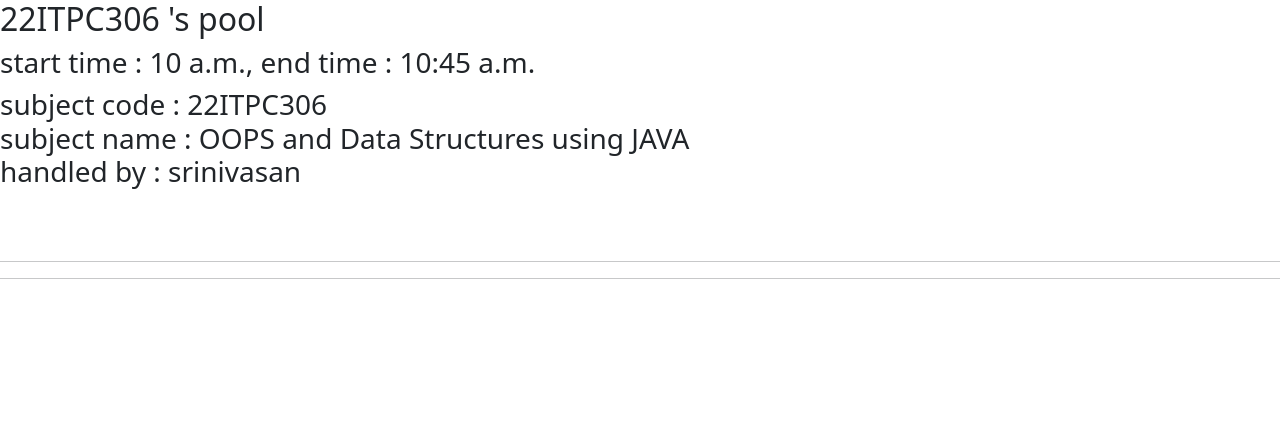
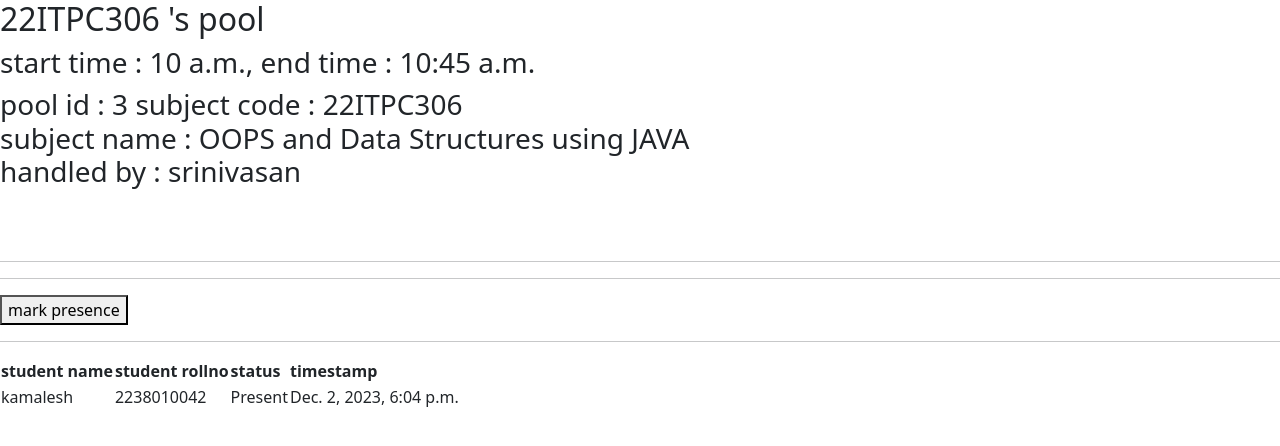
Before and after one commit to Senthilsk10/Attendance-Portal, a Django app: page /Student/view/pool/3/ in a window 1280 px wide. Shown: the top 446 px of the page. Run offline with Django 4.2, Linux system fonts and the light colour scheme; data comes from the database, SQL or seed files in the repository; both versions use the stored data as it was after the commit; some libraries are stand-ins or nearby versions.

Commit message:
added route for adding presence to a pool
added a button to mark the students presence to a given pool next we have to

hide or show that button to user bases on the conditions they are able to able to mark presence or not with ipcheck and reeducing the duplicate entry into same pool and location acces

```diff
--- a/src/attendanceportal/student/urls.py
+++ b/src/attendanceportal/student/urls.py
@@ -1,7 +1,8 @@
 from django.urls import path
-from .views import student,pool_view
+from .views import student,pool_view,get_attendance
 
 urlpatterns = [
     path('profile/',student.as_view(),name = "student"),
-    path('view/pool/<int:pk>/',pool_view.as_view(),name = "student_pool_view")
+    path('view/pool/<int:pk>/',pool_view.as_view(),name = "student_pool_view"),
+    path("markPresence/",get_attendance,name = "mark_presence"),
 ]
--- a/src/attendanceportal/student/views.py
+++ b/src/attendanceportal/student/views.py
@@ -1,6 +1,7 @@
-from django.shortcuts import render
-from user.models import User,attendance_pool,subject
+from django.shortcuts import render,redirect
+from user.models import User,attendance_pool,subject,attendance
 from django.views import View
+from django.http import JsonResponse
 # Create your views here.
 class student(View):
     def get(self, request, *args, **kwargs):
@@ -15,5 +16,26 @@ class pool_view(View):
     def get(self, request, *args, **kwargs):
         pk = kwargs.get('pk')
         current_pool = attendance_pool.objects.get(id = pk)
+        result_data = attendance.objects.filter(pool = current_pool)
         template_name = "student_pool_view.html"
-        return render(request,template_name, {"pool":current_pool})
+        return render(request,template_name, {"pool":current_pool,"result_data":result_data})
+
+
+def get_attendance(request):#exception arises as anonymous user userid doesnot exists so handle it
+    if request.method == 'POST':
+        id = request.POST.get('pool_id')
+        user_pool = attendance_pool.objects.get(id = id)
+        student = request.user
+        student_rollno = student.userid
+        attendance_status = "Present"
+
+        attendance_data = attendance(
+            pool = user_pool,
+            user = student,
+            student_roll = student_rollno,
+            status = attendance_status
+        )
+
+        attendance_data.save()
+
+        return JsonResponse("success",status = 200,safe=False)
--- a/src/attendanceportal/templates/base.html
+++ b/src/attendanceportal/templates/base.html
@@ -6,6 +6,13 @@
     <meta charset="UTF-8">
     <meta name="viewport" content="width=device-width, initial-scale=1.0">
     <title>{% block title %}{% endblock %}</title>
+    <meta name="csrf-token" content="{{ csrf_token }}">
+    <script>
+            function getCSRFToken() {
+        return $('meta[name="csrf-token"]').attr('content');
+    }
+    </script>
+    <script src="https://code.jquery.com/jquery-3.6.4.min.js"></script>
     {% load bootstrap5 %}
     {% bootstrap_css %}
     {% bootstrap_javascript %}
--- a/src/attendanceportal/templates/student_pool_view.html
+++ b/src/attendanceportal/templates/student_pool_view.html
@@ -11,6 +11,7 @@
             </div>
             <div>
                 <h3>
+                    pool id : {{pool.id}}
                 subject code : {{pool.subject.subject_code}}<br>
                 subject name : {{pool.subject.subject_name}}<br>
                 handled by : {{pool.subject.handling_staff.username}}<br>
@@ -22,4 +23,64 @@
                 <hr>
         </div>
 
+        <button id="postButton">mark presence</button>
+
+
+        <hr>
+        <table>
+            <tr>
+                <th>student name</th>
+                <th>student rollno</th>
+                <th>status</th>
+                <th>timestamp</th>
+            </tr>
+            {% for data in result_data %}
+            <tr>
+                <td>{{data.user.username}}</td>
+                <td>{{data.user.userid}}</td>
+                <td>{{data.status}}</td>
+                <td>{{data.timestamp}}</td>
+            </tr>
+            {% endfor %}
+        </table>
+
+
+        <script>
+            // Function to make a POST request
+            function makePostRequest() {
+              // Data to be sent in the POST request
+              var pool_id = {{pool.id}};
+              var headers = {
+                    'X-CSRFToken': getCSRFToken()
+                };
+              // Make the POST request using jQuery.ajax()
+              $.ajax({
+                type: 'POST',
+                url: "{%url 'mark_presence' %}", // Replace with your API endpoint
+                data: {"pool_id":pool_id},
+                headers:headers,
+                success: function(response) {
+                  console.log('POST request successful', response);
+                  // Handle the response here
+                },
+                error: function(error) {
+                  console.error('Error in POST request', error);
+                  // Handle the error here
+                }
+              });
+            }
+
+            // Attach a click event to the button
+            $(document).ready(function() {
+              $('#postButton').click(function() {
+                makePostRequest();
+              });
+            });
+          </script>
+
+
+
+
+
+
 {% endblock %}
```
Also changed, not shown: src/attendanceportal/db.sqlite3.
